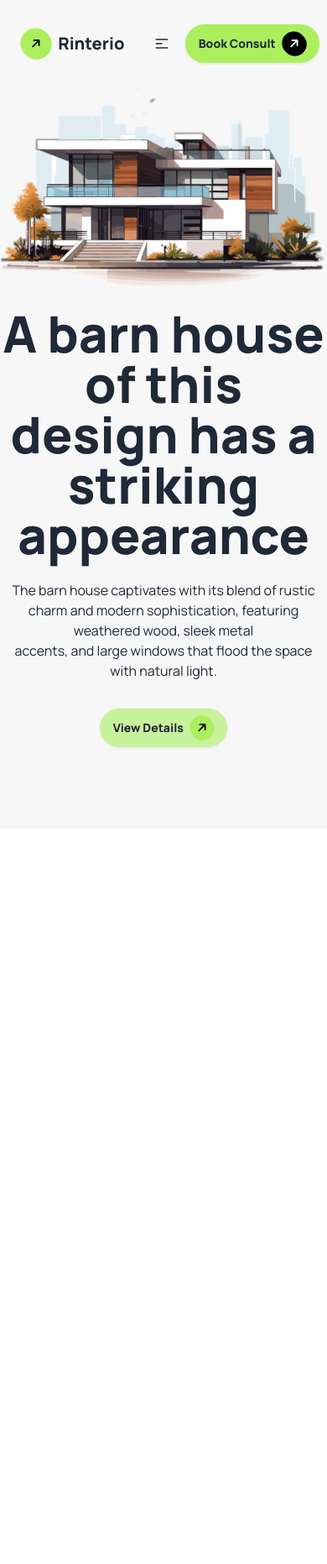
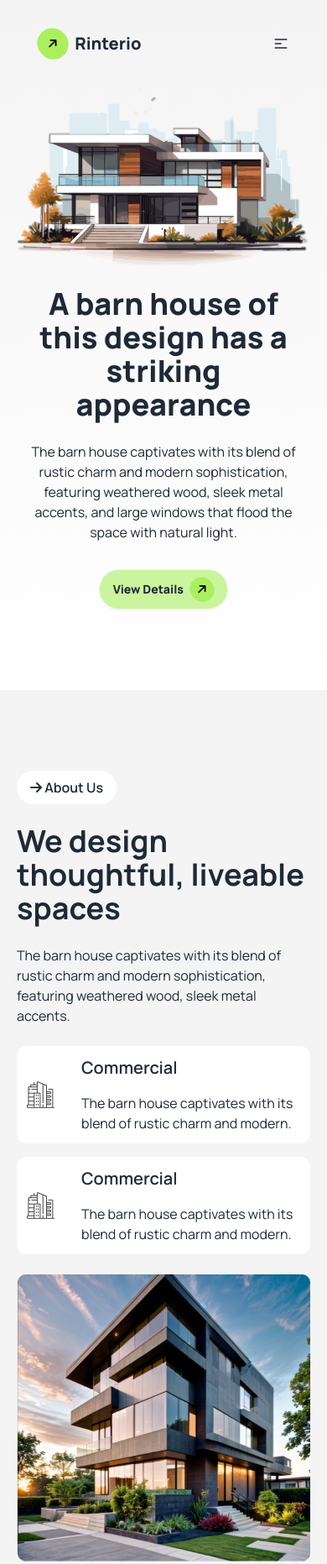
Before and after one commit to Sheikh-Farid77/B-10-Assignment-03, a website built with Vite: page index.html in a window 390 px wide. Shown: the whole page at 84% size. Before the commit the page ends 987 px from the top, so only its background shows below. Built offline with nearby package versions, Linux system fonts and the light colour scheme.

Commit message:
added design section

```diff
--- a/index.html
+++ b/index.html
@@ -15,9 +15,9 @@
 </head>
 
 <body class="font-monrope">
-    <header class="bg-[#f7f7f7] pb-24">
+    <header class="bg-gradient-to-b from-background to-white pb-24">
         <!-- nav bar -->
-        <nav class="container mx-auto bg-transparent py-5">
+        <nav class="container mx-auto bg-transparent p-5">
             <div class="navbar bg-transparent">
                 <div class="navbar-start">
 
@@ -44,7 +44,7 @@
                             </svg>
                         </div>
                         <ul tabindex="0"
-                            class="menu menu-sm dropdown-content bg-base-100 rounded-box z-[1] mt-3 w-52 p-2 shadow">
+                            class="menu menu-sm dropdown-content bg-base-100 rounded-box z-[1] mt-3  p-2 shadow right-0">
                             <li><a>Home</a></li>
                             <li><a href="#">Service</a></li>
                             <li><a href="#">Portfolio</a></li>
@@ -60,20 +60,22 @@
                     <div class="hidden md:block">
                         <i class="fa-solid fa-cart-shopping mr-5 p-2 text-[#737373] rounded-full bg-white"></i>
                     </div>
-                    <a class="btn rounded-full bg-primary_btn hover:bg-white"><span
-                            class="md:text-xl font-extrabold">Book
-                            Consult</span>
-                        <i class="fa-solid fa-arrow-right -rotate-45 p-2 text-white rounded-full bg-black"></i>
-                    </a>
+                    <div class="hidden md:block">
+                        <a class="btn rounded-full bg-primary_btn hover:bg-white"><span
+                                class="text-xs xl:text-xl font-extrabold">Book
+                                Consult</span>
+                            <i class="fa-solid fa-arrow-right -rotate-45 p-2 text-white rounded-full bg-black"></i>
+                        </a>
+                    </div>
                 </div>
             </div>
         </nav>
         <!-- hero section -->
-        <section class="container mx-auto bg-transparent text-center">
+        <section class="container mx-auto px-5 bg-transparent text-center">
             <div class="flex justify-center mb-6">
                 <img src="assets/banner.png" alt="banner-image">
             </div>
-            <h1 class="text-6xl font-extrabold mb-6 bg-transparent">
+            <h1 class="text-4xl md:text-6xl font-extrabold mb-6 bg-transparent">
                 A barn house of this design has a striking appearance
             </h1>
             <p class="mb-8">The barn house captivates with its blend of rustic charm and modern sophistication,
@@ -85,7 +87,41 @@
             </a>
         </section>
     </header>
-    <main>
+    <main class="">
+        <!-- design section -->
+        <div class="bg-background pt-24 pb-24">
+            <div class="container mx-auto px-5 lg:flex items-center space-y-6">
+                <div class="flex-1">
+                    <button class="px-4 font-semibold mb-6 py-2 rounded-full bg-white"><i
+                            class="fa-solid fa-arrow-right"></i>
+                        About Us</button>
+                    <h2 class="text-4xl font-bold mb-6">We design thoughtful, liveable spaces</h2>
+                    <p class="mb-6">The barn house captivates with its blend of rustic charm and
+                        modern sophistication, featuring weathered wood, sleek metal accents.</p>
+                    <div class="flex items-center gap-8 p-3 bg-white rounded-xl">
+                        <div>
+                            <img src="assets/commercial.png" alt="">
+                        </div>
+                        <div>
+                            <h3 class="text-xl font-semibold mb-4">Commercial</h3>
+                            <p>The barn house captivates with its blend of rustic charm and modern.</p>
+                        </div>
+                    </div>
+                    <div class="flex items-center gap-8 p-3 bg-white rounded-xl mt-4">
+                        <div>
+                            <img src="assets/commercial.png" alt="">
+                        </div>
+                        <div>
+                            <h3 class="text-xl font-semibold mb-4">Commercial</h3>
+                            <p>The barn house captivates with its blend of rustic charm and modern.</p>
+                        </div>
+                    </div>
+                </div>
+                <div class="flex-1">
+                    <img class="mx-auto" src="assets/Rectangle.png" alt="">
+                </div>
+            </div>
+        </div>
 
     </main>
     <footer>
--- a/tailwind.config.js
+++ b/tailwind.config.js
@@ -10,6 +10,7 @@ module.exports = {
       'primary_btn': '#ABEF5F',
       'black' : '#000',
       'white' : '#fff',
+      'background' : '#F4F4F4'
     },
   },
   plugins: [
```
